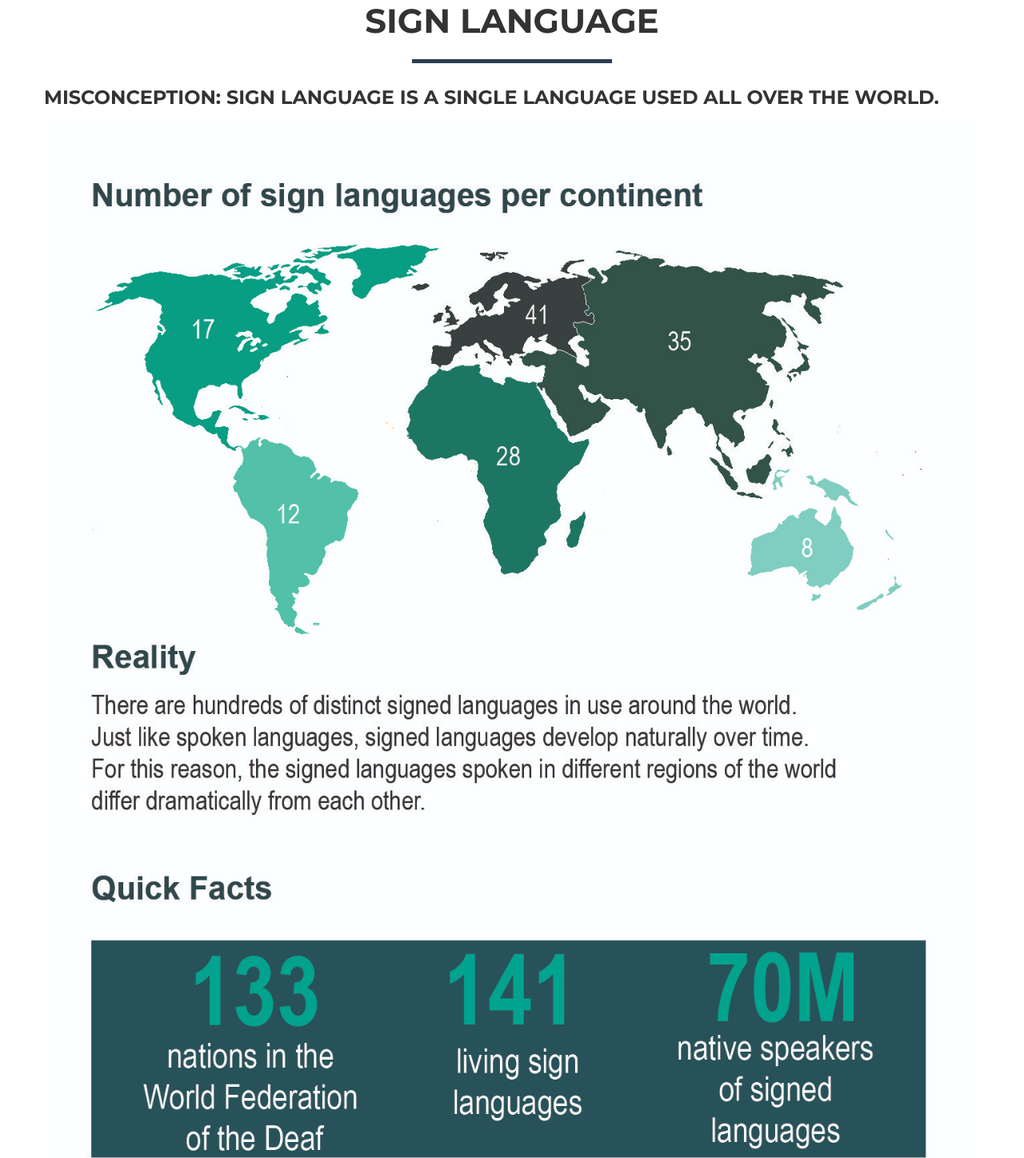
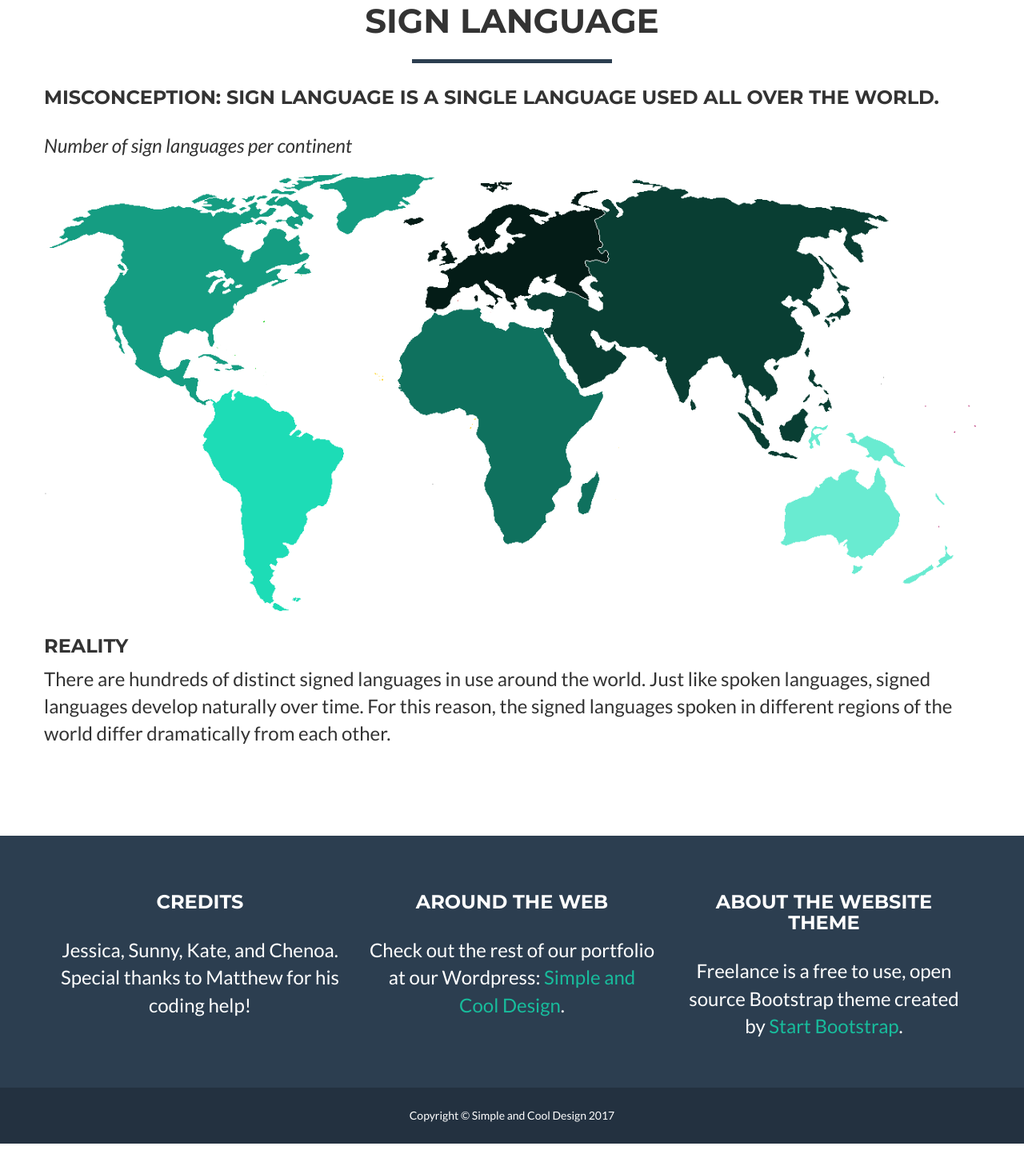
Before and after one commit to simpleandcool/Final-Project-Iterations, a website: page index.html in a window 1280 px wide. Shown: the part 6153-7601 px from the top of the page at 80% size. Drawn offline with nearby package versions, Linux system fonts and the light colour scheme.

Commit message:
sign language mostly

```diff
--- a/index.html
+++ b/index.html
@@ -311,8 +311,13 @@
                     <h2>Sign Language</h2>
                     <hr class="star-primary">
                  </div>
-                 <h3>Misconception: Sign Language is a single language used all over the world.</h3>
-                 <img src="img/MajorInfographicImages-02.jpg" alt="Sign Language Infographic" class="img-responsive">
+                 <h3>Misconception: Sign Language is a single language used all over the world.</h3><br>
+                 <p><var>Number of sign languages per continent</var></p>
+                 <img src="img/Map File (blue).png" alt="Sign Language Map" class="img-responsive">
+            </div>
+            <div class="row">
+            <h3>Reality</h3>
+            <p>There are hundreds of distinct signed languages in use around the world. Just like spoken languages, signed languages develop naturally over time. For this reason, the signed languages spoken in different regions of the world differ dramatically from each other.</p>
             </div>
         </div>
     </section>
@@ -324,8 +329,7 @@
                 <div class="row">
                     <div class="footer-col col-md-4">
                         <h3>Credits</h3>
-                        <p>Jessica, Sunny,
-                            <br>Kate, and Chenoa</p>
+                        <p>Jessica, Sunny, Kate, and Chenoa. <br>Special thanks to Matthew for his coding help!</p>
                     </div>
                     <div class="footer-col col-md-4">
                         <h3>Around the Web</h3>
```
Also changed, not shown: img/Map File (blue).png (added).
